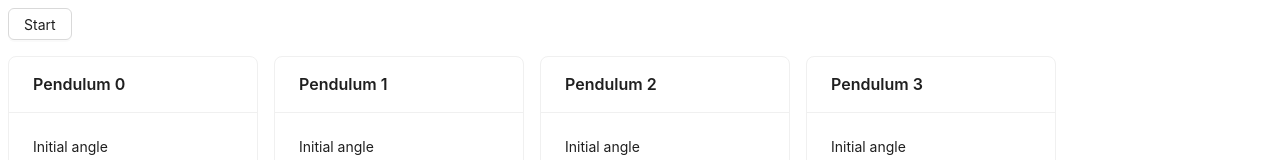
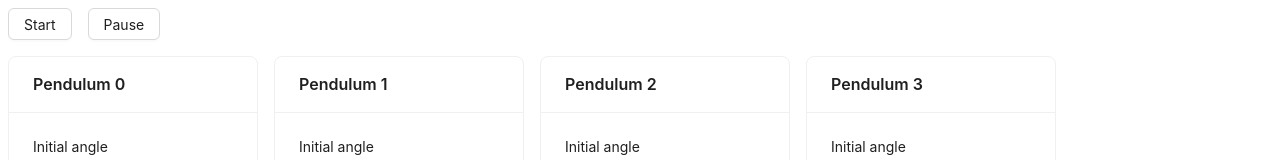
Before and after one commit to achahine78/pendulums-client, a React (Vite) app: page / in a window 1280 px wide. Shown: the top 160 px of the page. Built offline with nearby package versions, Linux system fonts and the light colour scheme; no server answers.

Commit message:
feat: add pause and reset functionality

```diff
--- a/src/App.jsx
+++ b/src/App.jsx
@@ -1,4 +1,4 @@
-import { useState, useRef } from "react";
+import { useState, useRef, useEffect } from "react";
 import { pendulumsInitialState } from "./constants/pendulums";
 import Canvas from "./components/Canvas";
 import Controls from "./components/Controls";
@@ -56,6 +56,26 @@ function App() {
       });
   };
 
+  const pauseSimulation = () => {
+    const promises = pendulums.map((pendulum) =>
+      axios.post(`http://localhost:300${pendulum.id}/pause`).catch((err) => {
+        console.log(err);
+      })
+    );
+    Promise.all(promises).then((responses) => {
+      const data = responses.map((response) => response.data);
+      console.log(data);
+    });
+  };
+
+  const resetPendulums = () => {
+    pendulums.forEach((pendulum) =>
+      axios.post(`http://localhost:300${pendulum.id}/reset`)
+    );
+  };
+
+  useEffect(resetPendulums, []);
+
   return (
     <div>
       <Controls
@@ -68,6 +88,11 @@ function App() {
             text: "Start",
             clickHandler: () => runSimulations(),
           },
+          {
+            id: 1,
+            text: "Pause",
+            clickHandler: () => pauseSimulation(),
+          },
         ]}
       />
       <Canvas pendulums={pendulums} />
```
